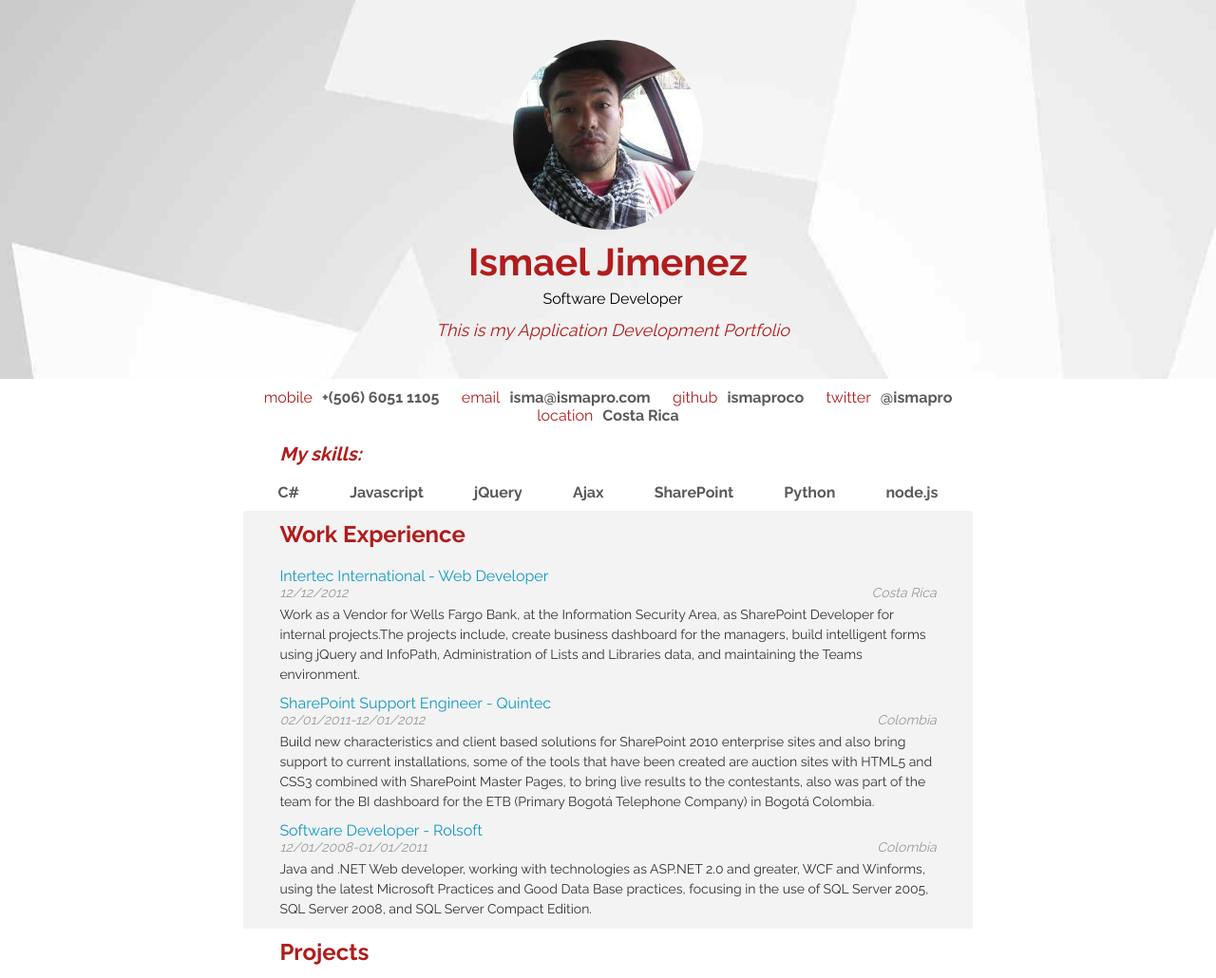
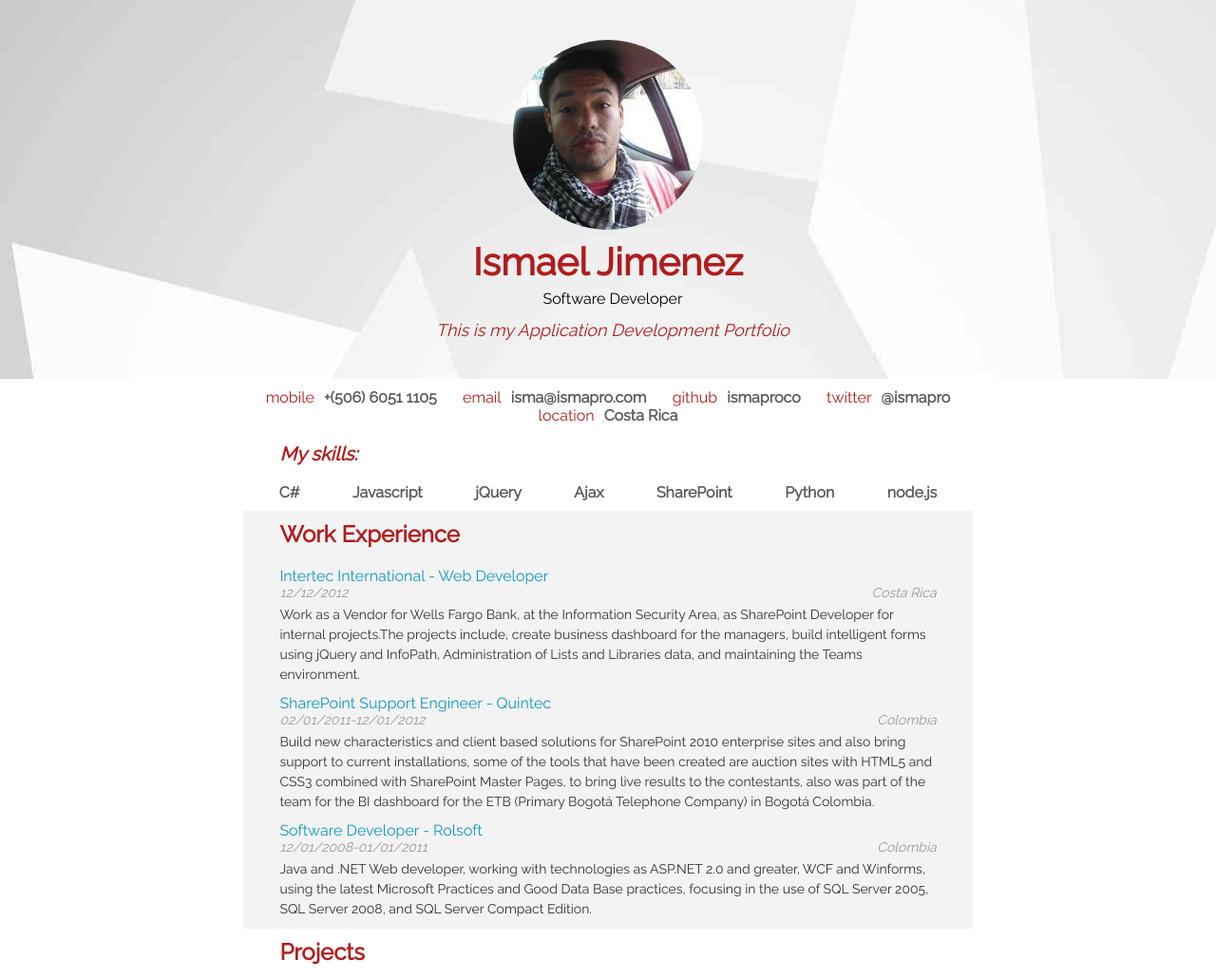
Before and after one commit to ismaproco/ismapro.github.io, a plain HTML site: page index.html in a window 1280 px wide. Shown: the top 1030 px of the page at 95% size. Drawn offline with nearby package versions, Linux system fonts and the light colour scheme; some packages are replaced by stand-ins of ours.

```diff
--- a/index.html
+++ b/index.html
@@ -40,7 +40,7 @@
   <!-- Builds the resume -->
   <script async src="js/resumeBuilder.js"></script>
   <!-- Resume custom fonts -->
-  <link href='http://fonts.googleapis.com/css?family=Raleway:700,400' rel='stylesheet' type='text/css'>
+  <link href='http://fonts.googleapis.com/css?family=Raleway:400' rel='stylesheet' type='text/css'>
   <!-- Load the page styles. -->
   <link href="css/style.css" rel="stylesheet" type="text/css">
 
```
